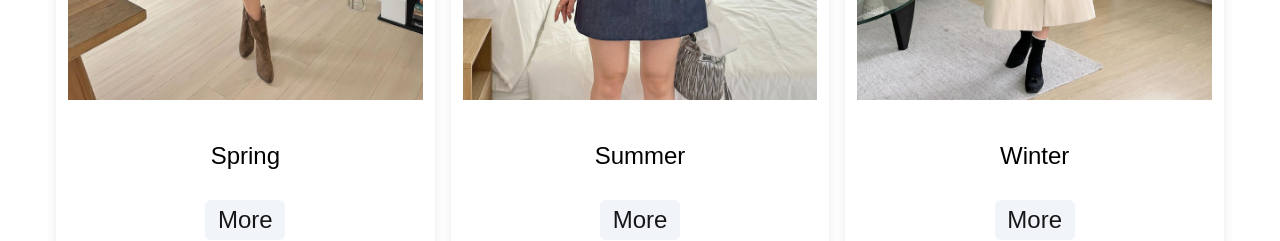
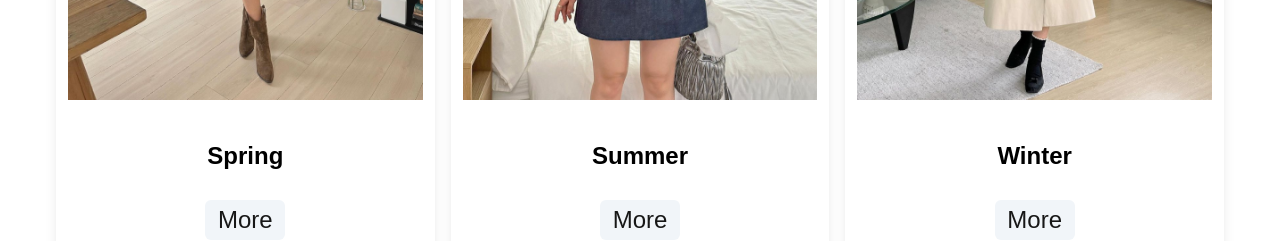
Before and after one commit to Anoushey-chandio/e-commerce, a Next.js app: page / in a window 1280 px wide. Shown: the part 1140-1381 px from the top of the page. Built offline with nearby package versions, Linux system fonts and the light colour scheme.

Commit message:
Update page.tsx

```diff
--- a/src/app/collection/page.tsx
+++ b/src/app/collection/page.tsx
@@ -21,7 +21,7 @@ const Collection = () => {
               height={496}
               className="m-3 p-3 object-cover"
             />
-            <h2 className="text-center text-2xl text-black font-extralight p-2 m-2">Spring</h2>
+            <h2 className="text-center text-2xl text-black font-semibold p-2 m-2">Spring</h2>
             <button className="bg-slate-100 w-20 p-1 rounded-md m-3 text-2xl font-Ag hover:bg-lime-50">
               More
             </button>
@@ -36,7 +36,7 @@ const Collection = () => {
               height={496}
               className="m-3 p-3 object-cover"
             />
-            <h2 className="text-center text-2xl text-black font-extralight p-2 m-2">Summer</h2>
+            <h2 className="text-center text-2xl text-black font-semibold p-2 m-2">Summer</h2>
             <button className="bg-slate-100 w-20 p-1 rounded-md m-3 text-2xl font-Ag hover:bg-lime-50">
               More
             </button>
@@ -51,7 +51,7 @@ const Collection = () => {
               height={496}
               className="m-3 p-3 object-cover"
             />
-         <h2 className="text-center text-2xl text-black font-extralight p-2 m-2">Winter</h2>
+         <h2 className="text-center text-2xl text-black font-semibold p-2 m-2">Winter</h2>
             <button className="bg-slate-100 w-20 p-1 rounded-md m-3 text-2xl font-Ag hover:bg-lime-50">
               More
             </button>
```
